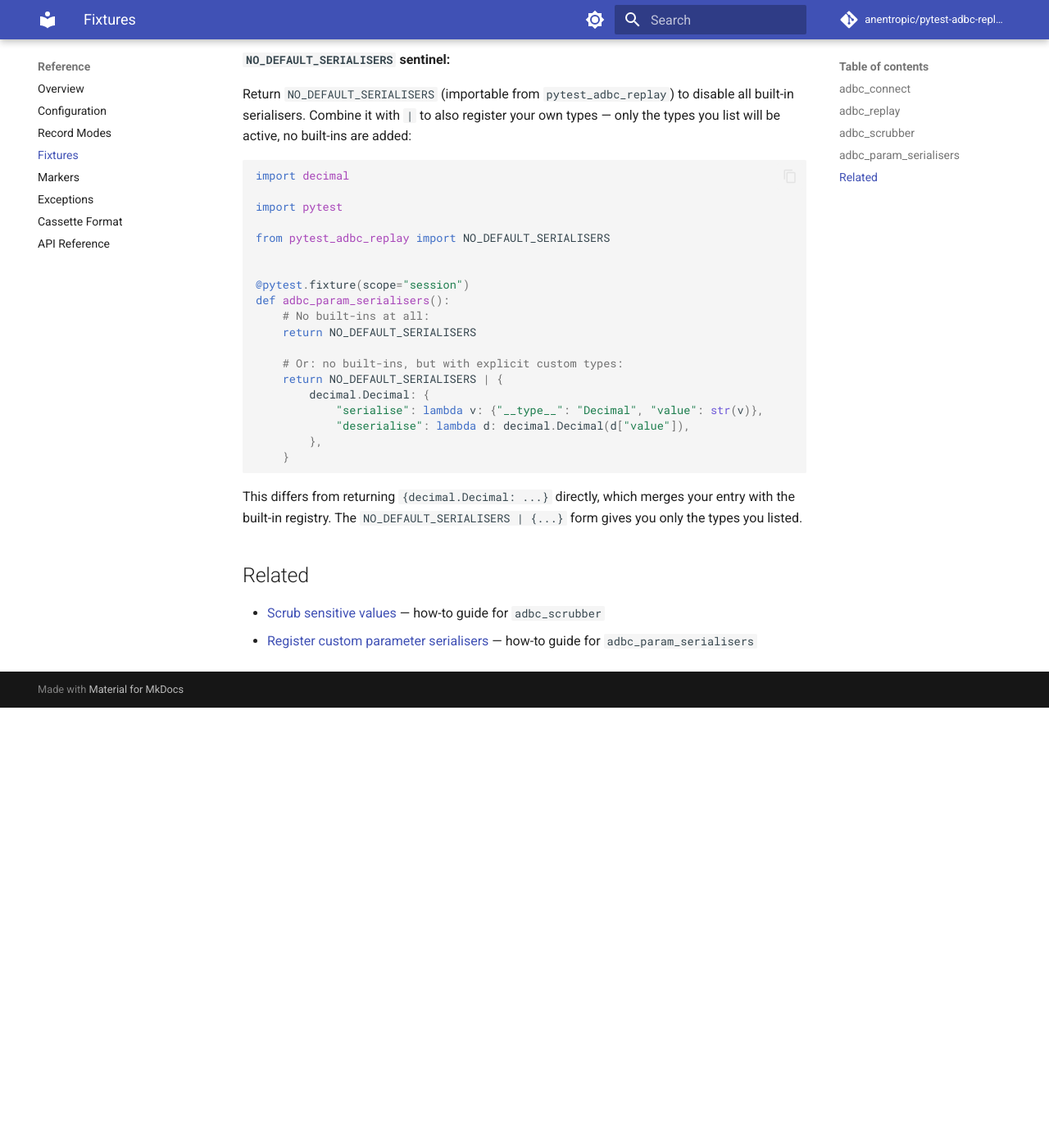
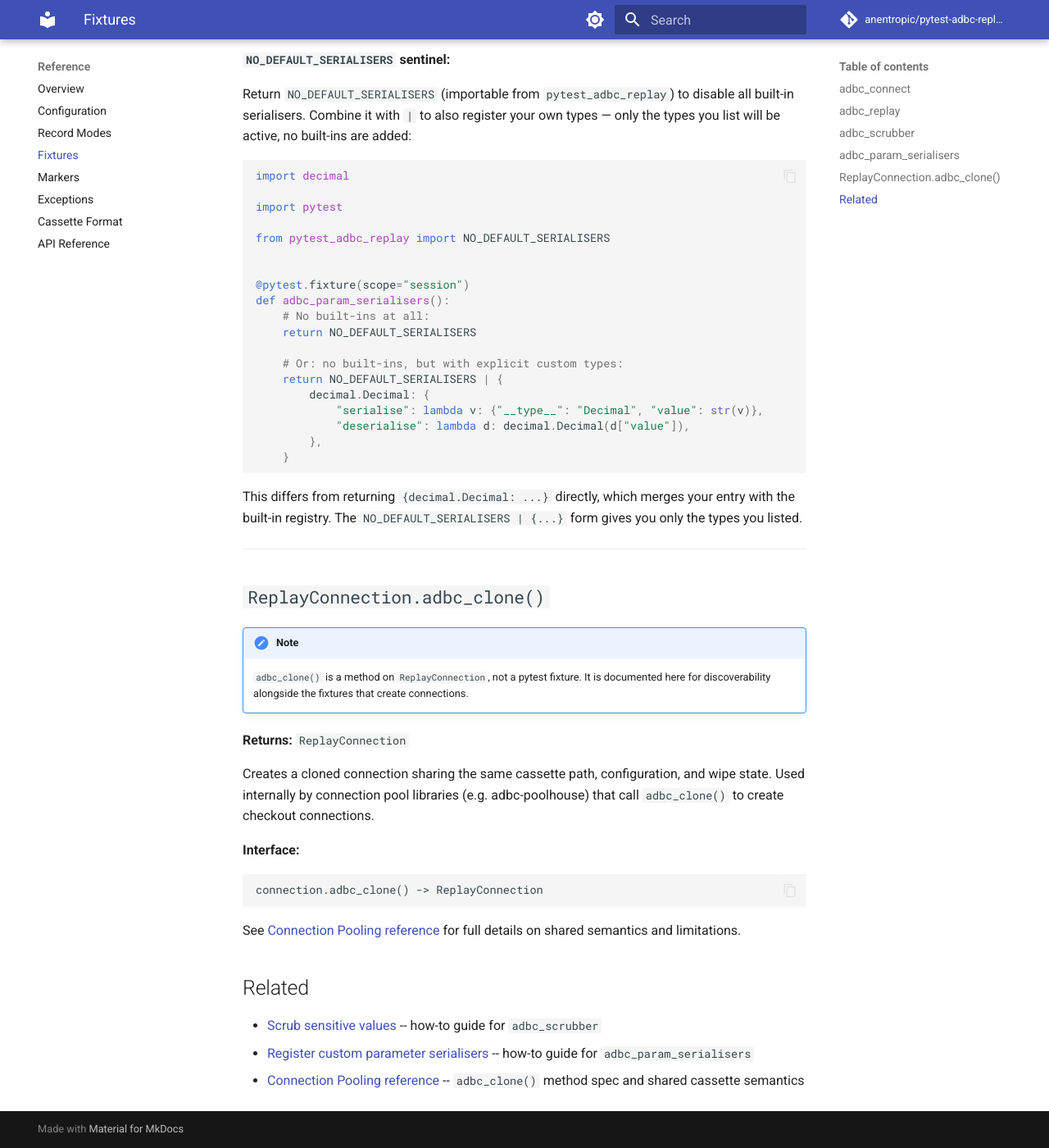
Before and after one commit to anentropic/pytest-adbc-replay, an MkDocs documentation site: the page built from docs/src/reference/fixtures.md, in a window 1280 px wide and 1400 px high, scrolled down 3484 px. Shown: the whole window at 82% size. Built offline with MkDocs 1.6.1 and Material for MkDocs 9.7.7, drawn with Linux system fonts in a browser that asks for light colours; comment, search, counter and statistics services are not loaded; before the commit the page ends 4347 px from its top, so only the background shows below that.

Commit message:
docs(03-01): create connection pooling reference and update fixtures.md
- Reference page with adbc_clone() spec, shared cassette semantics table
- Clone-of-clone support documented
- Sequential access limitation with link to explanation
- fixtures.md updated with ReplayConnection.adbc_clone() section
- Note clarifying adbc_clone() is a method, not a fixture

Co-Authored-By: Claude Opus 4.6 <noreply@anthropic.com>

````diff
--- a/docs/src/reference/fixtures.md
+++ b/docs/src/reference/fixtures.md
@@ -184,7 +184,27 @@ def adbc_param_serialisers():
 
 This differs from returning `{decimal.Decimal: ...}` directly, which merges your entry with the built-in registry. The `NO_DEFAULT_SERIALISERS | {...}` form gives you only the types you listed.
 
+---
+
+## `ReplayConnection.adbc_clone()`
+
+!!! note
+    `adbc_clone()` is a method on `ReplayConnection`, not a pytest fixture. It is documented here for discoverability alongside the fixtures that create connections.
+
+**Returns:** `ReplayConnection`
+
+Creates a cloned connection sharing the same cassette path, configuration, and wipe state. Used internally by connection pool libraries (e.g. adbc-poolhouse) that call `adbc_clone()` to create checkout connections.
+
+**Interface:**
+
+```text
+connection.adbc_clone() -> ReplayConnection
+```
+
+See [Connection Pooling reference](connection-pooling.md) for full details on shared semantics and limitations.
+
 ## Related
 
-- [Scrub sensitive values](../how-to/scrub-sensitive-values.md) — how-to guide for `adbc_scrubber`
-- [Register custom parameter serialisers](../how-to/custom-param-serialisers.md) — how-to guide for `adbc_param_serialisers`
+- [Scrub sensitive values](../how-to/scrub-sensitive-values.md) -- how-to guide for `adbc_scrubber`
+- [Register custom parameter serialisers](../how-to/custom-param-serialisers.md) -- how-to guide for `adbc_param_serialisers`
+- [Connection Pooling reference](connection-pooling.md) -- `adbc_clone()` method spec and shared cassette semantics
````
Also changed, not shown: docs/src/reference/connection-pooling.md (added, +64 -0 lines).
